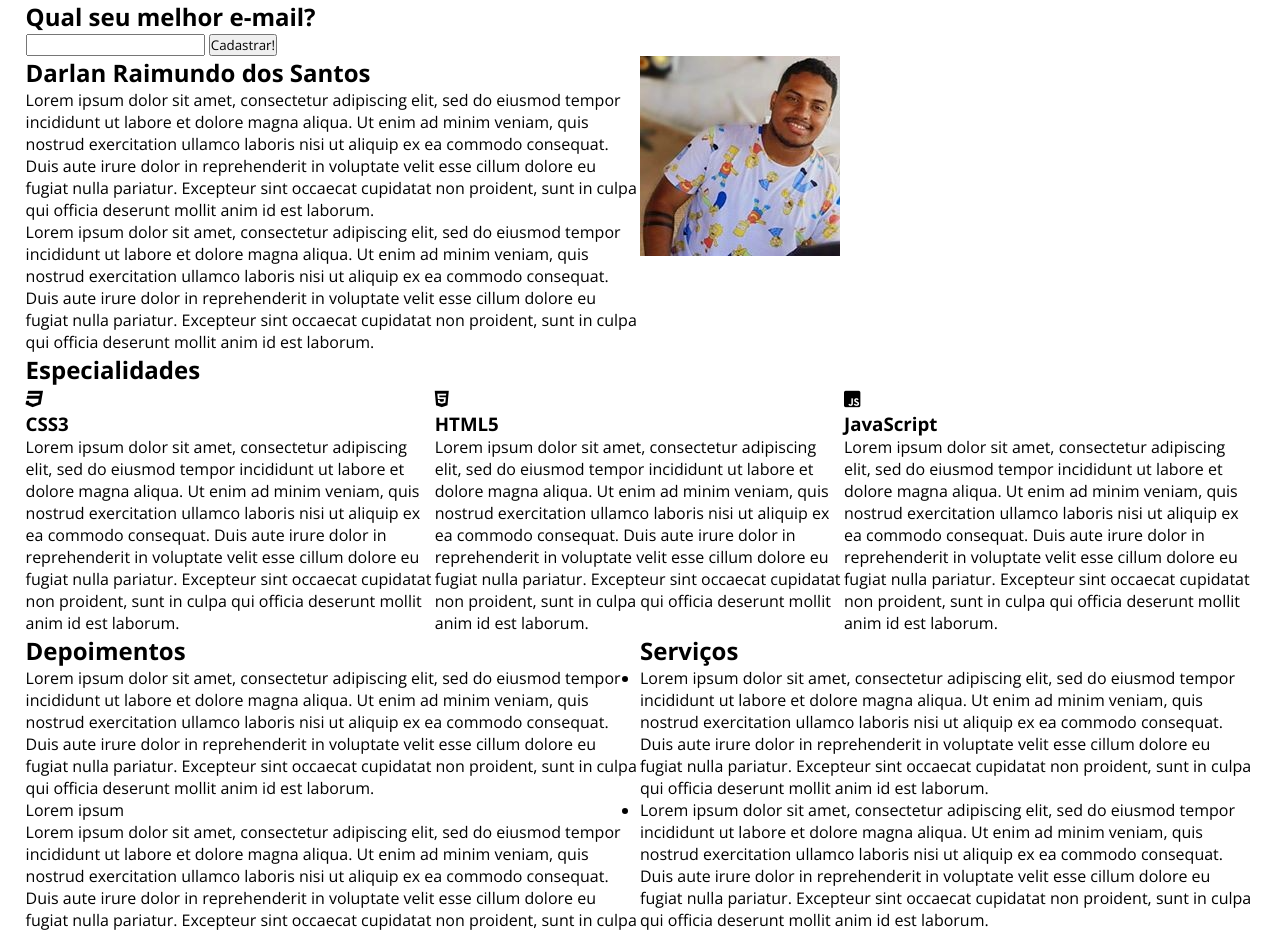
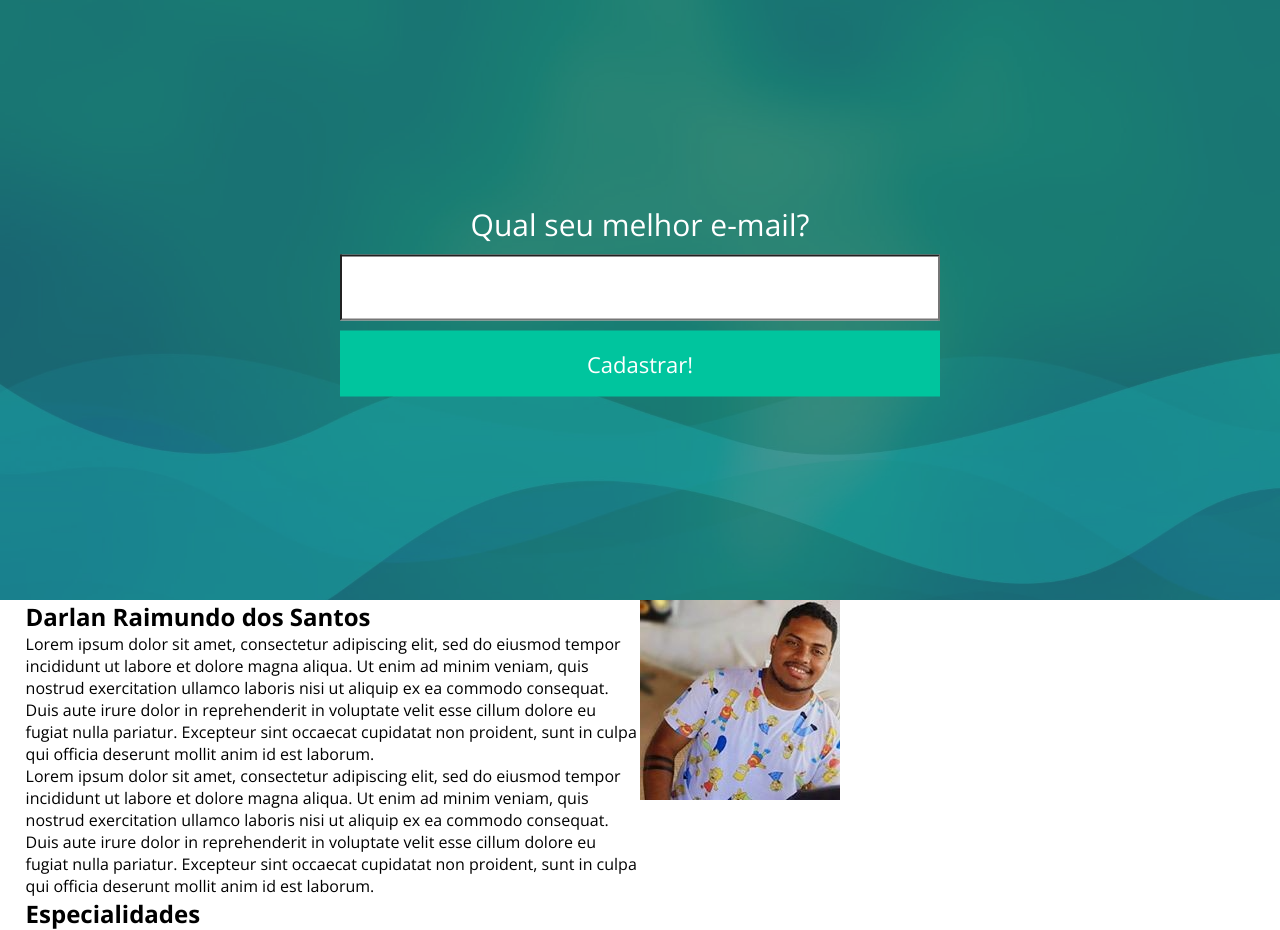
Before and after one commit to darlanRaimundo/Projeto_01, a PHP site: page / in a window 1280 px wide. Shown: the part 72-1002 px from the top of the page. Run offline with PHP 8.4, Linux system fonts and the light colour scheme.

Commit message:
Atualizar

```diff
--- a/index.php
+++ b/index.php
@@ -39,7 +39,7 @@
     </header>
 
     <section class="banner-principal">
-
+        <div class="overlay"></div>
         <div class="center">
             <form action="">
                 <h2>Qual seu melhor e-mail?</h2>
--- a/styles/style.css
+++ b/styles/style.css
@@ -71,3 +71,60 @@ nav.desktop a {
     color: white;
     text-decoration: none;
 }
+
+.banner-principal {
+    width: 100%;
+    height: 600px;
+    background-image: url('../images/fundo.jpg');
+    background-size: cover;
+    position: relative;
+}
+
+.overlay {
+    position: absolute;
+    left: 0;
+    top: 0;
+    width: 100%;
+    height: 100%;
+    z-index: 1;
+    background-color: rgba(51, 51, 51, 0.5);
+}
+
+section.banner-principal form {
+    width: 98%;
+    max-width: 600px;
+    z-index: 2;
+    position: absolute;
+    left: 50%;
+    top: 50%;
+    transform: translate(-50%, -50%);
+    -ms-transform: translate(-50%, -50%);
+}
+
+section.banner-principal form h2 {
+    color: white;
+    font-weight: 300;
+    font-size: 30px;
+    text-align: center;
+}
+
+section.banner-principal form input[type=email] {
+    width: 100%;
+    height: 66px;
+    margin-top: 10px;
+    background: white;
+    color: #333;
+    font-size: 22px;
+    padding-left: 10px;
+}
+
+section.banner-principal form input[type=submit] {
+    width: 100%;
+    height: 66px;
+    margin-top: 10px;
+    background: #00C59E;
+    color: white;
+    cursor: pointer;
+    font-size: 22px;
+    border: 0;
+}
```
Also changed, not shown: images/fundo.jpg (added).
